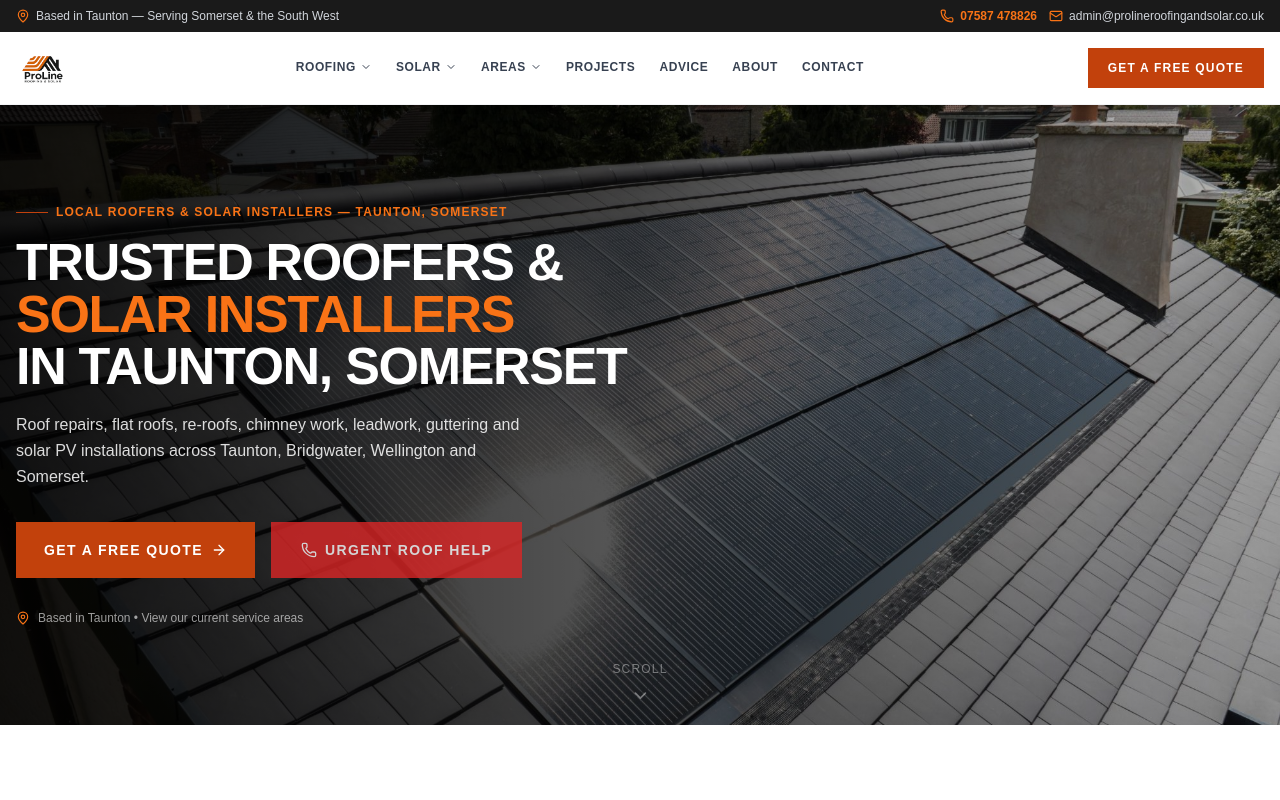
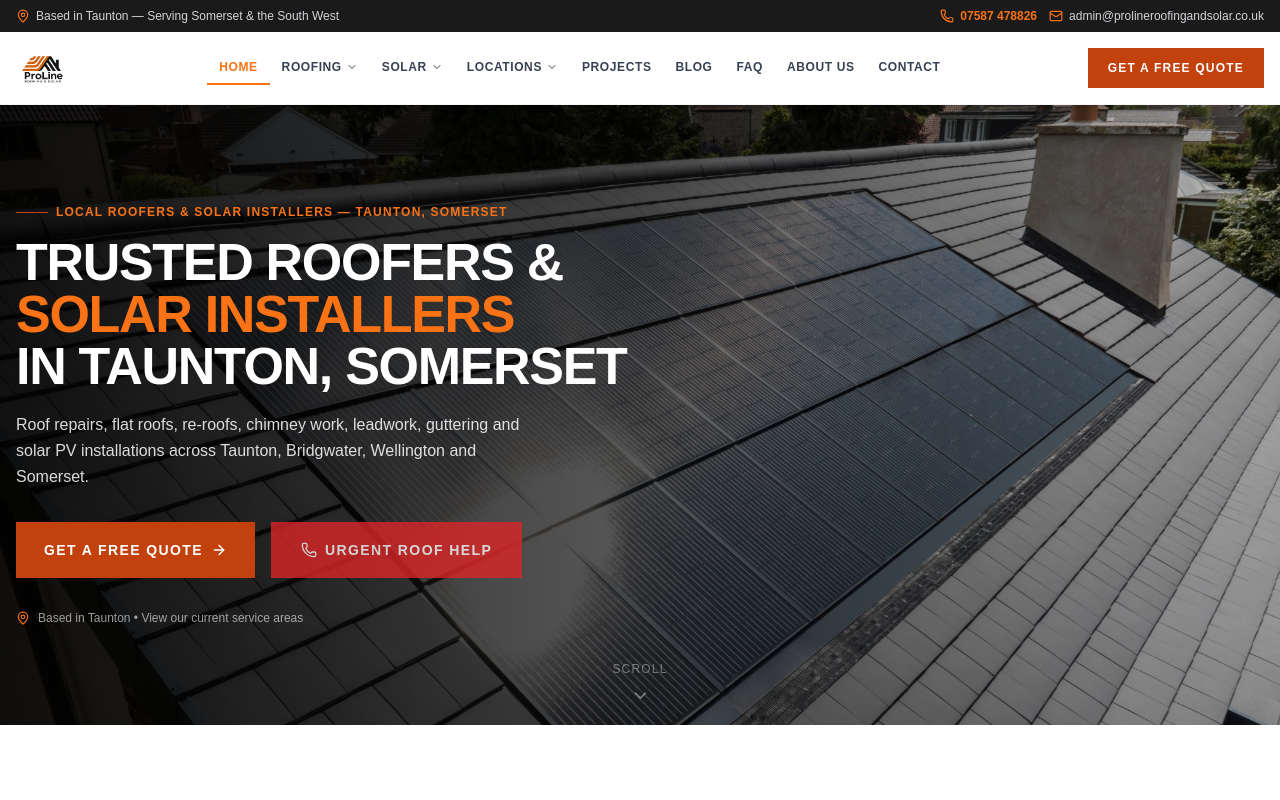
Before and after one commit to Prolineroofingandsolar/proline-roofing, a Next.js app: page / in a window 1280 px wide. Shown: the top 800 px of the page. Built offline with nearby package versions, Linux system fonts and the light colour scheme.

Commit message:
Restore previous components/Header.tsx

```diff
--- a/components/Header.tsx
+++ b/components/Header.tsx
@@ -7,11 +7,12 @@ import { Phone, Mail, MapPin, Menu, X, ChevronDown } from "lucide-react";
 import Logo from "./Logo";
 
 const navLinks = [
+  { label: "HOME", href: "/" },
   {
     label: "ROOFING",
     href: "/roofing",
     children: [
-      { label: "Overview & New Roofs", href: "/roofing" },
+      { label: "All Roofing Services", href: "/roofing" },
       { label: "Roof Repairs", href: "/services/roof-repairs" },
       { label: "New Roofs", href: "/roofing" },
       { label: "Flat Roofing", href: "/services/flat-roofing" },
@@ -34,7 +35,7 @@ const navLinks = [
     ],
   },
   {
-    label: "AREAS",
+    label: "LOCATIONS",
     href: "/locations",
     children: [
       { label: "All Areas We Cover", href: "/locations" },
@@ -47,8 +48,9 @@ const navLinks = [
     ],
   },
   { label: "PROJECTS", href: "/projects" },
-  { label: "ADVICE", href: "/blog" },
-  { label: "ABOUT", href: "/about" },
+  { label: "BLOG", href: "/blog" },
+  { label: "FAQ", href: "/faq" },
+  { label: "ABOUT US", href: "/about" },
   { label: "CONTACT", href: "/contact" },
 ];
 
@@ -68,9 +70,7 @@ export default function Header() {
         <div className="max-w-7xl mx-auto px-4 py-2 flex items-center justify-between min-w-0">
           <div className="hidden sm:flex items-center gap-1.5 text-gray-300 text-xs shrink-0">
             <MapPin className="w-3.5 h-3.5 text-[#f97316]" />
-            <span>
-              Based in Taunton &mdash; Serving Somerset &amp; the South West
-            </span>
+            <span>Based in Taunton &mdash; Serving Somerset &amp; the South West</span>
           </div>
           <div className="flex items-center gap-3 ml-auto">
             <a
@@ -98,15 +98,11 @@ export default function Header() {
           <Logo />
 
           {/* Desktop nav */}
-          <ul
-            className="hidden xl:flex items-center gap-0"
-            aria-label="Main navigation"
-          >
+          <ul className="hidden xl:flex items-center gap-0">
             {navLinks.map((link) => {
               const active =
                 pathname === link.href ||
-                (link.children &&
-                  link.children.some((c) => c.href === pathname));
+                (link.children && link.children.some((c) => c.href === pathname));
               return (
                 <li key={link.label} className="relative group">
                   {link.children ? (
@@ -167,21 +163,14 @@ export default function Header() {
               aria-expanded={mobileOpen}
               aria-controls="mobile-navigation"
             >
-              {mobileOpen ? (
-                <X className="w-6 h-6" />
-              ) : (
-                <Menu className="w-6 h-6" />
-              )}
+              {mobileOpen ? <X className="w-6 h-6" /> : <Menu className="w-6 h-6" />}
             </button>
           </div>
         </div>
 
         {/* Mobile menu */}
         {mobileOpen && (
-          <div
-            id="mobile-navigation"
-            className="xl:hidden border-t border-gray-100 bg-white"
-          >
+          <div id="mobile-navigation" className="xl:hidden border-t border-gray-100 bg-white">
             <ul className="divide-y divide-gray-100">
               {navLinks.map((link) => (
                 <li key={link.label}>
@@ -201,13 +190,6 @@ export default function Header() {
                       </button>
                       {openSection === link.label && (
                         <div className="bg-gray-50 divide-y divide-gray-100">
-                          <Link
-                            href={link.href}
-                            onClick={() => setMobileOpen(false)}
-                            className="block px-8 py-3 text-xs font-black text-[#9a3412]"
-                          >
-                            View {link.label.toLowerCase()} overview
-                          </Link>
                           {link.children.map((child) => (
                             <Link
                               key={child.label}
@@ -226,9 +208,7 @@ export default function Header() {
                       href={link.href}
                       onClick={() => setMobileOpen(false)}
                       className={`block px-4 py-3 text-xs font-bold tracking-wider ${
-                        pathname === link.href
-                          ? "text-[#f97316]"
-                          : "text-gray-700"
+                        pathname === link.href ? "text-[#f97316]" : "text-gray-700"
                       }`}
                     >
                       {link.label}
```
